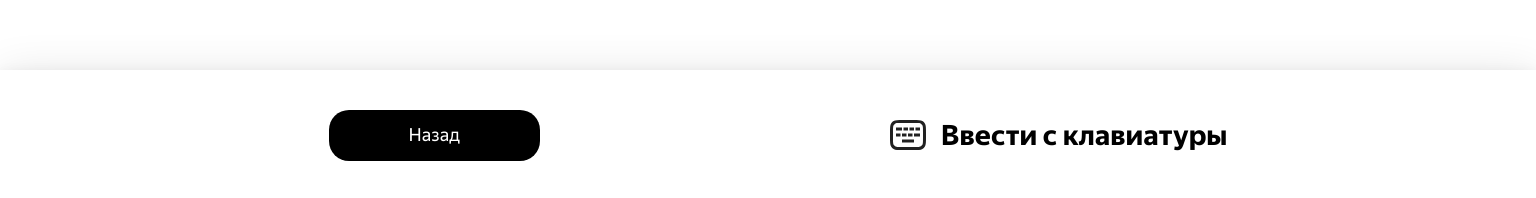
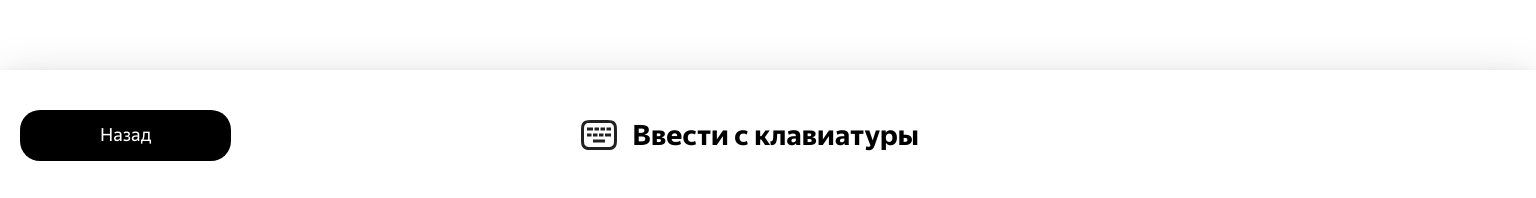
Before and after one commit to nidoveralis/product-packing-react, a React (Create React App) app: page /packing in a window 1536 px wide. Shown: the part 842-1040 px from the top of the page. Built offline with nearby package versions, Linux system fonts and the light colour scheme.

Commit message:
feat: add firstPae format to 1920px

```diff
--- a/src/components/FirstPage/FirstPage.css
+++ b/src/components/FirstPage/FirstPage.css
@@ -15,9 +15,15 @@
     margin: 0;
     font-size: 50px;
     text-align: center;
-
 }
 
 .main__text_num {
     margin-top: 7px;
 }
+
+@media screen and (min-width: 1500px) {
+    .main__text {
+        font-size: 64px;
+        line-height: 1.15;
+    }
+}
--- a/src/components/Keyboard/Keyboard.css
+++ b/src/components/Keyboard/Keyboard.css
@@ -8,6 +8,14 @@
     align-items: center;
     justify-content: center;
     padding: 30px 0 30px;
+}
+
+.keyboard-button-back {
+    justify-content: flex-start;
+}
+
+.keyboard-button-change {
+    justify-content: flex-end;
 }
 
 .text-container {
--- a/src/components/Keyboard/Keyboard.js
+++ b/src/components/Keyboard/Keyboard.js
@@ -4,7 +4,7 @@ import iconKeyboard from "../../images/icon__keyboard.svg";
 
 function Keyboard(props) {
     return (
-        <button className="keyboard-button">
+        <button className={`keyboard-button ${props.className}`}>
             {props.button}
             <div className="text-container">
                 <img className="keyboard-button-text__icon" src={iconKeyboard} alt="Иконка клавиатуры"/>
--- a/src/components/PackingPage/PackingPage.js
+++ b/src/components/PackingPage/PackingPage.js
@@ -17,7 +17,7 @@ function PackingPage(props) {
                     <h1 className="packing__text">Упакуйте товары и&nbsp;сканируйте коробку <span className="packing-type">{props.type}</span></h1>
                 </div>
             </section>
-            <Keyboard button={<button className="button__back">Назад</button>}/>
+            <Keyboard button={<button className="button__back">Назад</button>} className="keyboard-button-back"/>
             <Footer/>
         </>
     )
```
